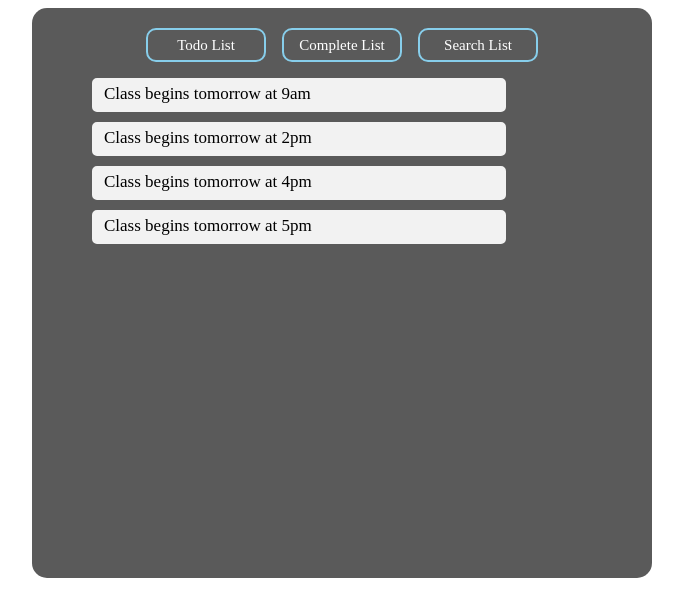
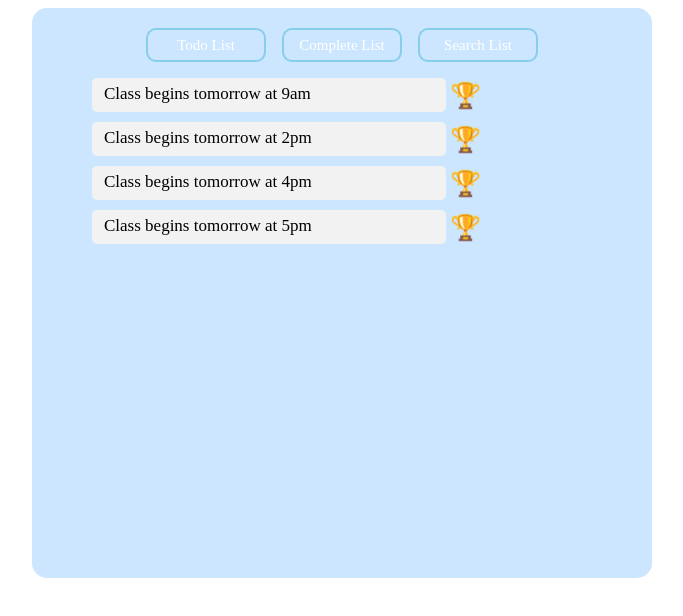
Before and after one commit to devym-37/todoList, a React (Create React App) app: page /#/pastlist in a window 1280 px wide. Shown: the top 616 px of the page, without its empty margins (298-981 px from the left). Built offline with nearby package versions, Linux system fonts and the light colour scheme.

Commit message:
search not solved

```diff
--- a/package.json
+++ b/package.json
@@ -6,6 +6,7 @@
     "prop-types": "^15.7.2",
     "react": "^16.10.2",
     "react-dom": "^16.10.2",
+    "react-emoji-render": "^1.0.0",
     "react-router-dom": "^5.1.2",
     "react-scripts": "3.2.0"
   },
--- a/src/Page/Current/CurrentView.js
+++ b/src/Page/Current/CurrentView.js
@@ -12,15 +12,12 @@ export default class extends React.Component {
       todoList: fakeList, // 화면 출력을 위한 fakedata
       taskList: taskList // 실제 데이터베이스
     };
-    this.todoslist = this.todoslist.bind(this);
+
     this.addTodo = this.addTodo.bind(this);
     this.onChange = this.onChange.bind(this);
+    this.removeTodo = this.removeTodo.bind(this);
   }
-  todoslist(text) {
-    this.setState({
-      todoText: ""
-    });
-  }
+
   addTodo() {
     const { todoText, taskList } = this.state;
     if (todoText.length === 0) return alert("내용을 입력하세요");
@@ -32,12 +29,21 @@ export default class extends React.Component {
     const newTodo = [...taskList, todos];
     this.setState({ taskList: newTodo, todoText: "" });
   }
+
+  removeTodo(list) {
+    const { taskList } = this.state;
+    const filterTodo = [...taskList];
+    filterTodo[list].complete = !taskList[list].complete;
+    this.setState({ taskList: filterTodo });
+  }
+
   onChange(e) {
     this.setState({ todoText: e.target.value });
   }
+
   render() {
-    const { todoText, taskList } = this.state;
-    const { onChange, addTodo } = this;
+    const { todoText, taskList, todoList } = this.state;
+    const { onChange, addTodo, removeTodo } = this;
     console.log(taskList);
     return (
       <div className="viewEntry">
@@ -59,6 +65,8 @@ export default class extends React.Component {
               text={todos.text}
               complete={todos.complete}
               onChange={onChange}
+              removeTodo={removeTodo}
+              value={todos.id}
               key={todos.id}
             />
           ))}
--- a/src/Page/Current/CurrentViewEntry.js
+++ b/src/Page/Current/CurrentViewEntry.js
@@ -1,9 +1,12 @@
 import React from "react";
 
-const CurrentViewEntry = props => (
+const CurrentViewEntry = ({ text, complete, removeTodo, value }) => (
   <div>
     <div className="todolist">
-      <div className="textbox">{props.complete !== true ? props.text : ""}</div>
+      <div className="textbox">{complete !== true ? text : ""}</div>
+      <button className="textBtn" onClick={() => removeTodo(value)}>
+        🎁
+      </button>
     </div>
   </div>
 );
--- a/src/Page/Past/PastView.js
+++ b/src/Page/Past/PastView.js
@@ -1,18 +1,33 @@
 import React from "react";
 import PastViewEntry from "./PastViewEntry";
 import { fakeList } from "../../Component/fakeList";
+import { taskList } from "../../Component/realTask";
 
 export default class extends React.Component {
   constructor(props) {
     super(props);
     this.state = {
       todoText: "",
-      todoList: fakeList
+      todoList: fakeList,
+      taskList: taskList
     };
+    this.returnTodo = this.returnTodo.bind(this);
   }
+
+  returnTodo(list) {
+    // const { taskList } = this.state;
+    // const reTodo = [...taskList];
+    // reTodo[list].complete = !taskList[list].complete;
+    // this.setState({ taskList: reTodo });
+    const { todoList } = this.state;
+    const reTodo = [...todoList];
+    reTodo[list].complete = !todoList[list].complete;
+    this.setState({ todoList: reTodo });
+  }
+
   render() {
-    const { todoList } = this.state;
-    const { onChange, addTodo } = this;
+    const { todoList, taskList } = this.state;
+    const { returnTodo } = this;
     return (
       <div className="viewEntry">
         {todoList
@@ -21,7 +36,8 @@ export default class extends React.Component {
             <PastViewEntry
               text={todos.text}
               complete={todos.complete}
-              onChange={onChange}
+              value={todos.id}
+              reTodo={returnTodo}
               key={todos.id}
             />
           ))}
--- a/src/Page/Past/PastViewEntry.js
+++ b/src/Page/Past/PastViewEntry.js
@@ -1,9 +1,12 @@
 import React from "react";
 
-const PastViewEntry = props => (
+const PastViewEntry = ({ text, complete, value, reTodo }) => (
   <div>
     <div className="todolist">
-      <div className="textbox">{props.complete === true ? props.text : ""}</div>
+      <div className="textbox">{complete === true ? text : ""}</div>
+      <button className="textBtn" onClick={() => reTodo(value)}>
+        🏆
+      </button>
     </div>
   </div>
 );
--- a/src/Page/Search/SearchView.js
+++ b/src/Page/Search/SearchView.js
@@ -1,27 +1,59 @@
 import React from "react";
 import SearchViewEntry from "./SearchViewEntry";
+import { fakeList } from "../../Component/fakeList";
+import { taskList } from "../../Component/realTask";
 
 export default class extends React.Component {
   constructor(props) {
     super(props);
     this.state = {
-      todoText: "text",
-      complete: false,
-      todoList: {}
+      todoText: "",
+      todoList: fakeList,
+      taskList: taskList
     };
+    this.searchTodo = this.searchTodo.bind(this);
   }
+
+  searchTodo(list) {
+    const { todoText, todoList } = this.state;
+    if (todoText.length === 0) return alert("내용을 입력하세요");
+    const searchFilter = [...todoList];
+    searchFilter.filter(item => item.text.includes(list));
+    this.setState({ todoList: searchFilter });
+  }
+
   onChange(e) {
     this.setState({ todoText: e.target.value });
   }
+
   render() {
-    const { todoText, complete } = this.state;
-    const { onChange, addTodo } = this;
+    const { todoText, todoList } = this.state;
+    const { onChange, searchTodo } = this;
     return (
-      <SearchViewEntry
-        text={todoText}
-        complete={complete}
-        onChange={onChange}
-      />
+      <div className="viewEntry">
+        <input
+          className="input"
+          type="text"
+          placeholder="Search Todo"
+          value={todoText}
+          onChange={onChange}
+          onKeyDown={e => (e.keyCode === 13 ? searchTodo() : null)}
+        />
+        <button className="inputBtn" onClick={() => searchTodo()}>
+          input
+        </button>
+        {todoList
+          .filter(item => !item.complete)
+          .map(todos => (
+            <SearchViewEntry
+              text={todos.text}
+              complete={todos.complete}
+              onChange={onChange}
+              value={todos.id}
+              key={todos.id}
+            />
+          ))}
+      </div>
     );
   }
 }
--- a/src/Page/Search/SearchViewEntry.js
+++ b/src/Page/Search/SearchViewEntry.js
@@ -1,19 +1,10 @@
 import React from "react";
 
-const SearchViewEntry = ({ todoText, complete, onChange, addTodo }) => (
+const SearchViewEntry = ({ text, complete, onChange }) => (
   <div>
-    <input
-      className="input"
-      type="text"
-      placeholder="Search Todo"
-      value={todoText}
-      onChange={onChange}
-      onKeyDown={e => (e.keyCode === 13 ? addTodo : null)}
-    />
-
-    <button className="inputBtn">input</button>
-    <span className="lilist">{todoText}</span>
-    <a className="lilist">{complete}</a>
+    <div className="todolist">
+      <div className="textbox">{text}</div>
+    </div>
   </div>
 );
 
--- a/src/style.css
+++ b/src/style.css
@@ -3,7 +3,7 @@
   width: 600px;
   margin: 0 auto;
   position: relative;
-  background: rgba(20, 20, 20, 0.7);
+  background: #cce6ff;
   height: 500px;
   color: white;
   border-radius: 15px;
@@ -73,7 +73,7 @@
   border-radius: 5px;
   border: 2px solid skyblue;
   background-color: rgba(0, 0, 0, 0);
-  color: skyblue;
+  color: white;
 }
 
 .todolist {
@@ -81,7 +81,7 @@
   margin-top: 10px;
   display: flex;
   position: relative;
-  width: 410px;
+  width: 350px;
   height: 30px;
   border-radius: 5px;
   border: 2px solid #f2f2f2;
@@ -98,3 +98,12 @@
   text-align: center;
   justify-content: center;
 }
+
+.textBtn {
+  margin-left: 350px;
+  position: absolute;
+  font-size: 25px;
+  border: transparent;
+  background-color: rgba(0, 0, 0, 0);
+  color: skyblue;
+}
```
Also changed, not shown: 1 other file (tests, documents, lock files or other folders).
